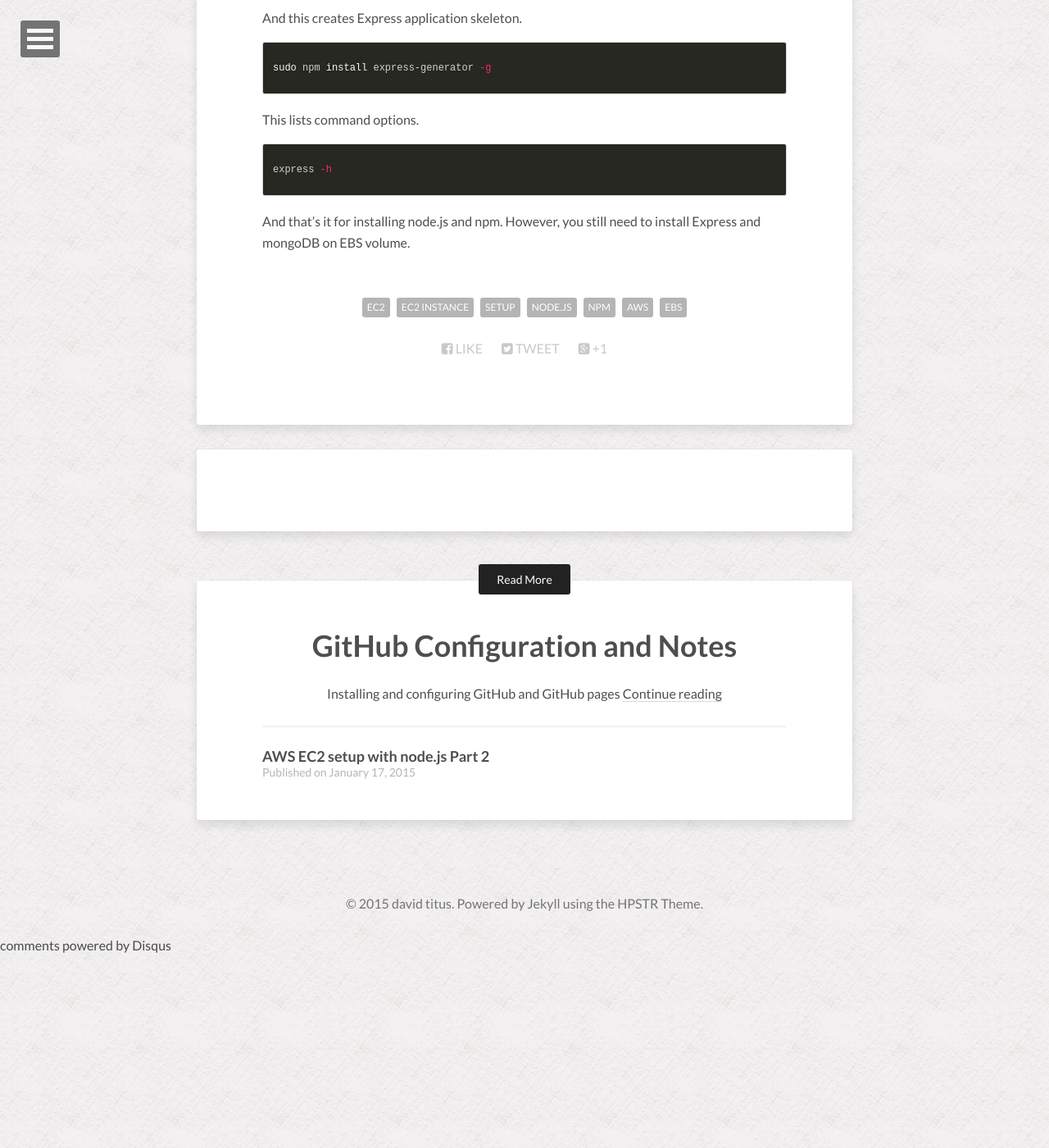
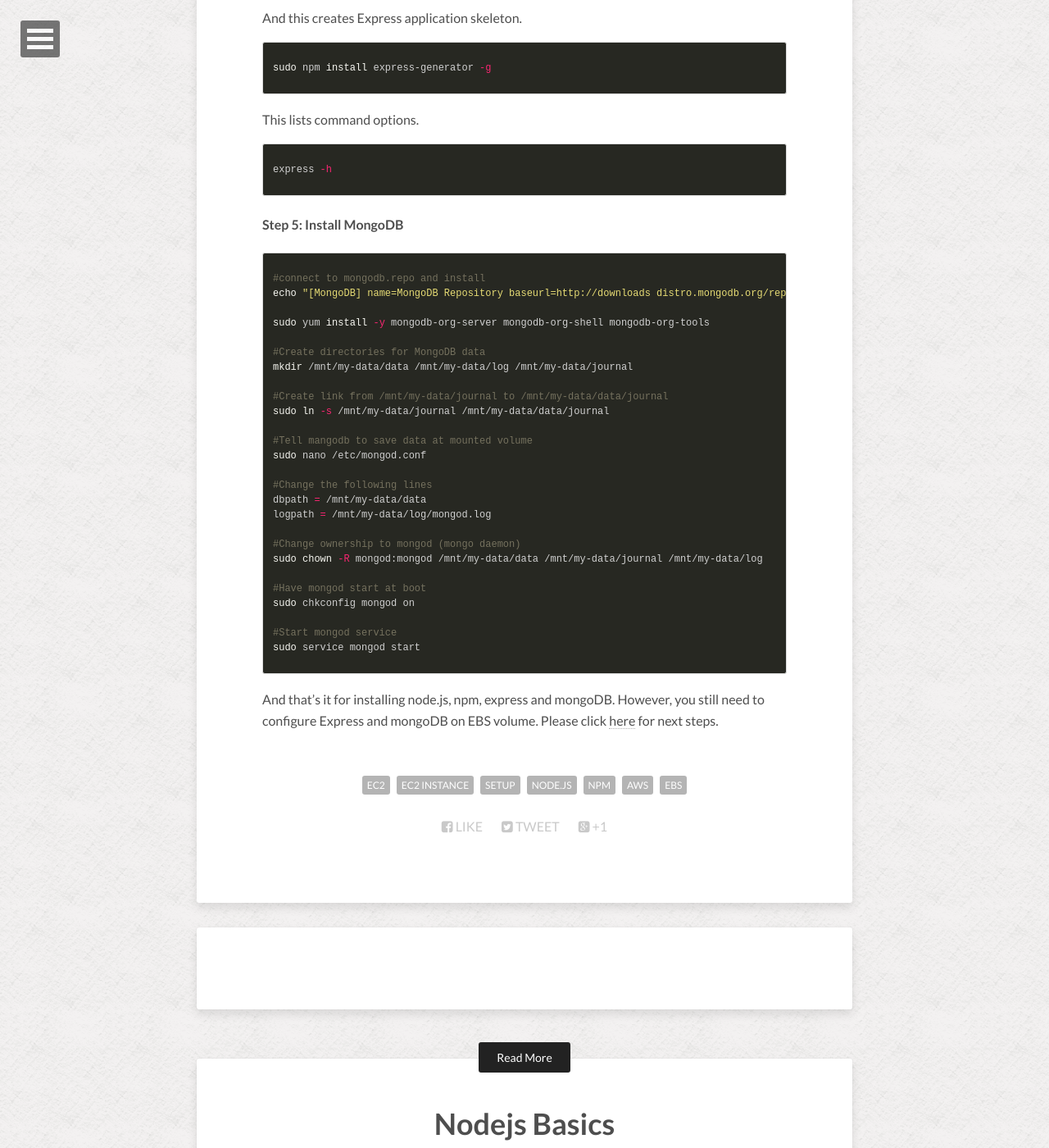
Before and after one commit to dhoqk/dhoqk.github.io, a Jekyll site: the page built from _posts/2015-01-17-aws-setup.md, in a window 1280 px wide and 1400 px high, scrolled down 4351 px. Shown: the whole window at 82% size. Built offline with Jekyll 4.4.1, drawn with Linux system fonts in a browser that asks for light colours; nearby versions of some CDN libraries; comment, search, counter and statistics services are not loaded; before the commit the page ends 5513 px from its top, so only the background shows below that; some of the changed text lies outside the part shown.

Commit message:
update aws 1

```diff
--- a/_posts/2015-01-17-aws-setup.md
+++ b/_posts/2015-01-17-aws-setup.md
@@ -146,4 +146,35 @@
 express -h
 {% endhighlight %}
 
-And that's it for installing node.js and npm.  However, you still need to install Express and mongoDB on EBS volume.
+####Step 5: Install MongoDB
+{% highlight bash %}
+#connect to mongodb.repo and install
+echo "[MongoDB] name=MongoDB Repository baseurl=http://downloads distro.mongodb.org/repo/redhat/os/x86_64 gpgcheck=0 enabled=1" | sudo tee -a /etc/yum.repos.d/mongodb.repo
+
+sudo yum install -y mongodb-org-server mongodb-org-shell mongodb-org-tools
+
+#Create directories for MongoDB data
+mkdir /mnt/my-data/data /mnt/my-data/log /mnt/my-data/journal
+
+#Create link from /mnt/my-data/journal to /mnt/my-data/data/journal
+sudo ln -s /mnt/my-data/journal /mnt/my-data/data/journal
+
+#Tell mangodb to save data at mounted volume
+sudo nano /etc/mongod.conf
+
+#Change the following lines
+dbpath = /mnt/my-data/data
+logpath = /mnt/my-data/log/mongod.log
+
+#Change ownership to mongod (mongo daemon)
+sudo chown -R mongod:mongod /mnt/my-data/data /mnt/my-data/journal /mnt/my-data/log
+
+#Have mongod start at boot
+sudo chkconfig mongod on
+
+#Start mongod service
+sudo service mongod start
+{% endhighlight %}
+
+
+And that's it for installing node.js, npm, express and mongoDB.  However, you still need to configure Express and mongoDB on EBS volume.  Please click [here](/2015-01-17-aws-setup2.md) for next steps.
```
Also changed, not shown: _posts/2015-01-27-nodejs-basics.md (added).
